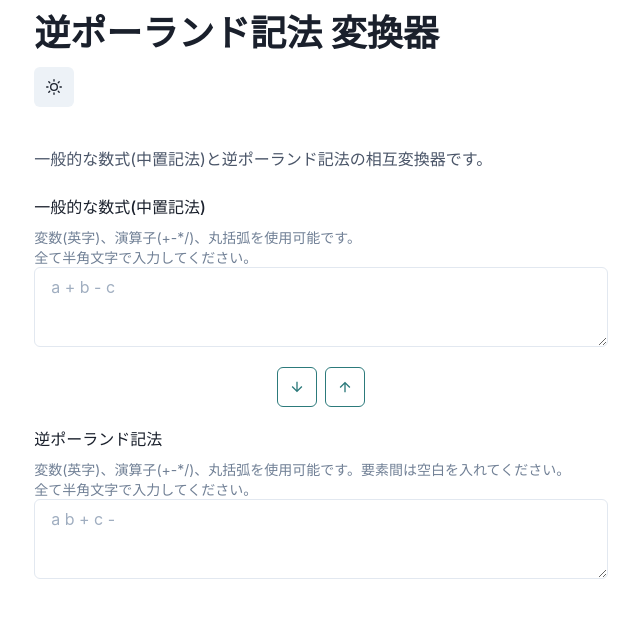
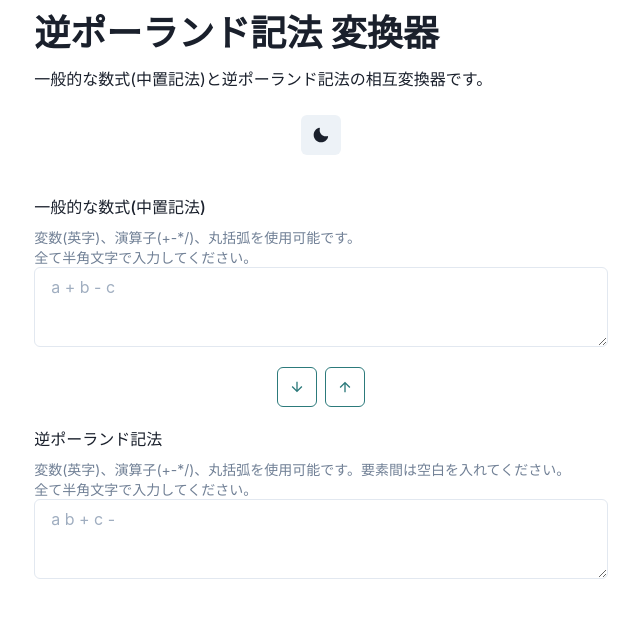
Before and after one commit to HidakaRintaro/rpc_converter, a React (Create React App) app: page / in a window 1280 px wide. Shown: the top 618 px of the page, without its empty margins (319-959 px from the left). Built offline with nearby package versions, Linux system fonts and the light colour scheme.

Commit message:
ダークモードの切り替えを可能にした

```diff
--- a/src/App.tsx
+++ b/src/App.tsx
@@ -6,6 +6,7 @@ import {
   SunIcon,
 } from "@chakra-ui/icons";
 import {
+  Box,
   ButtonGroup,
   Center,
   ChakraProvider,
@@ -20,12 +21,11 @@ import {
   useColorMode,
 } from "@chakra-ui/react";
 import "./App.css";
+import theme from "./theme";
 
 export const App = () => {
   const [infixValue, setInfixValue] = useState("");
   const [rpcValue, setRpcValue] = useState("");
-
-  const { colorMode, toggleColorMode } = useColorMode();
 
   const onChangeCheckInfix = (e: ChangeEvent<HTMLTextAreaElement>) => {
     const val = e.target.value;
@@ -91,21 +91,15 @@ export const App = () => {
   };
 
   return (
-    <ChakraProvider>
+    <ChakraProvider theme={theme}>
       <Container my="3">
         <Heading as="h1" mb="3">
           逆ポーランド記法 変換器
         </Heading>
-        <IconButton
-          // _focus={{_focus: "none"}} //周りの青いアウトラインが気になる場合に消す方法
-          mb={10}
-          aria-label="DarkMode Switch"
-          icon={colorMode === "light" ? <MoonIcon /> : <SunIcon />} //自分の好みでSunアイコンはreact-iconsを使用しています
-          onClick={toggleColorMode}
-        />
-        <Text color="gray.600" mb="6">
+        <Text mb="6">
           一般的な数式(中置記法)と逆ポーランド記法の相互変換器です。
         </Text>
+        <ColorModeBtn />
         <FormControl>
           <FormLabel>一般的な数式(中置記法)</FormLabel>
           <FormHelperText>
@@ -154,6 +148,22 @@ export const App = () => {
   );
 };
 
+const ColorModeBtn = () => {
+  const { colorMode, toggleColorMode } = useColorMode();
+  return (
+    <Box textAlign="center">
+      <IconButton
+        // _focus={{_focus: "none"}} //周りの青いアウトラインが気になる場合に消す方法
+        mb={10}
+        textAlign="center"
+        aria-label="colorMode Switch"
+        icon={colorMode === "light" ? <MoonIcon /> : <SunIcon />}
+        onClick={toggleColorMode}
+      />
+    </Box>
+  );
+};
+
 // 式を演算子で配列に分解する
 const formulaDisassembly = (inputVal: string): string[] => {
   const val = inputVal.replace(/\s+/g, "");
--- a/src/index.tsx
+++ b/src/index.tsx
@@ -3,9 +3,12 @@ import ReactDOM from "react-dom";
 import "./index.css";
 import { App } from "./App";
 import reportWebVitals from "./reportWebVitals";
+import { ColorModeScript } from "@chakra-ui/react";
+import theme from "./theme";
 
 ReactDOM.render(
   <React.StrictMode>
+    <ColorModeScript initialColorMode={theme.config.useSystemColorMode} />
     <App />
   </React.StrictMode>,
   document.getElementById("root")
--- /dev/null
+++ b/src/theme.ts
@@ -0,0 +1,15 @@
+// theme.ts
+
+// 1. import `extendTheme` function
+import { extendTheme, ThemeConfig } from "@chakra-ui/react";
+
+// 2. Add your color mode config
+const config: ThemeConfig = {
+  initialColorMode: "light",
+  useSystemColorMode: true,
+};
+
+// 3. extend the theme
+const theme = extendTheme({ config });
+
+export default theme;
```
